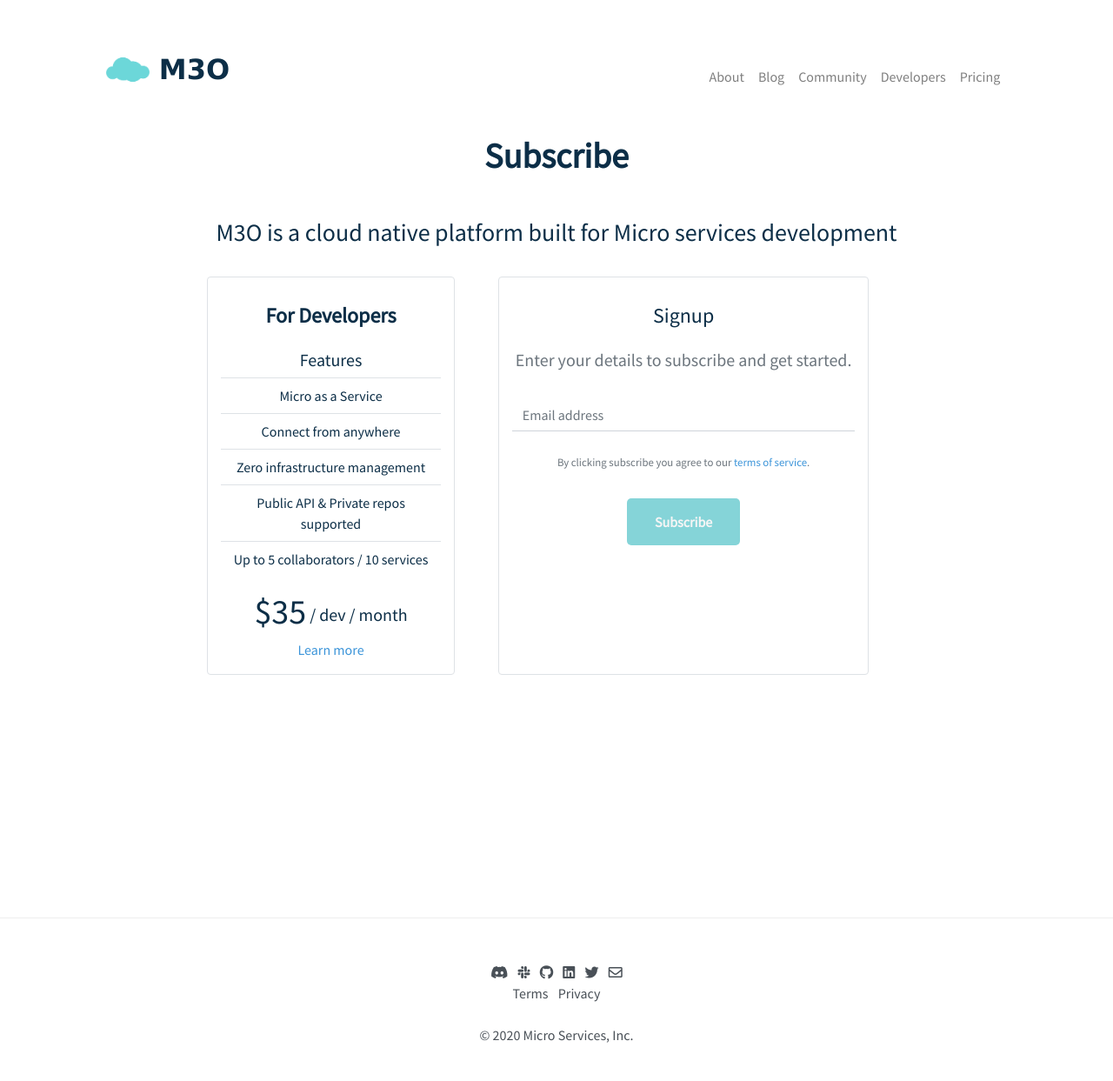
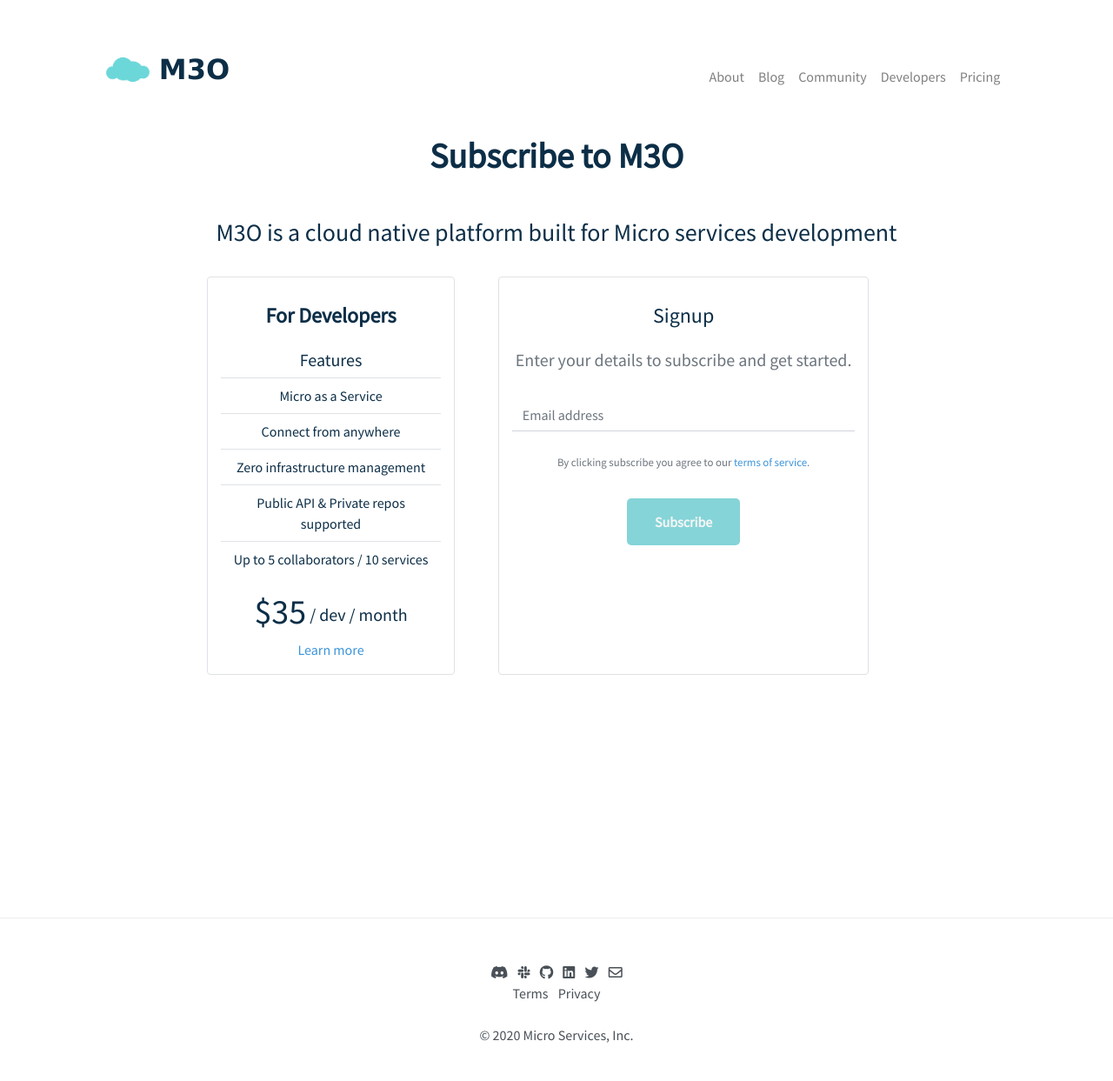
Before and after one commit to micro-community/go-micro-v2-doc, a Jekyll site: the page built from subscribe.html, in a window 1280 px wide. Shown: the whole page at 87% size. Built offline with Jekyll 4.4.1, drawn with Linux system fonts in a browser that asks for light colours; nearby versions of some CDN libraries.

Commit message:
update subscribe

```diff
--- a/subscribe.html
+++ b/subscribe.html
@@ -82,7 +82,7 @@
       <div class="row sub-main">
         <div class="col-md-8 offset-md-2">
           <center>
-            <h1><b>Subscribe</b></h1>
+            <h1><b>Subscribe to M3O</b></h1>
 	    <p>&nbsp;</p>
 	    <h3>M3O is a cloud native platform built for Micro services development</h3>
           </center>
```
